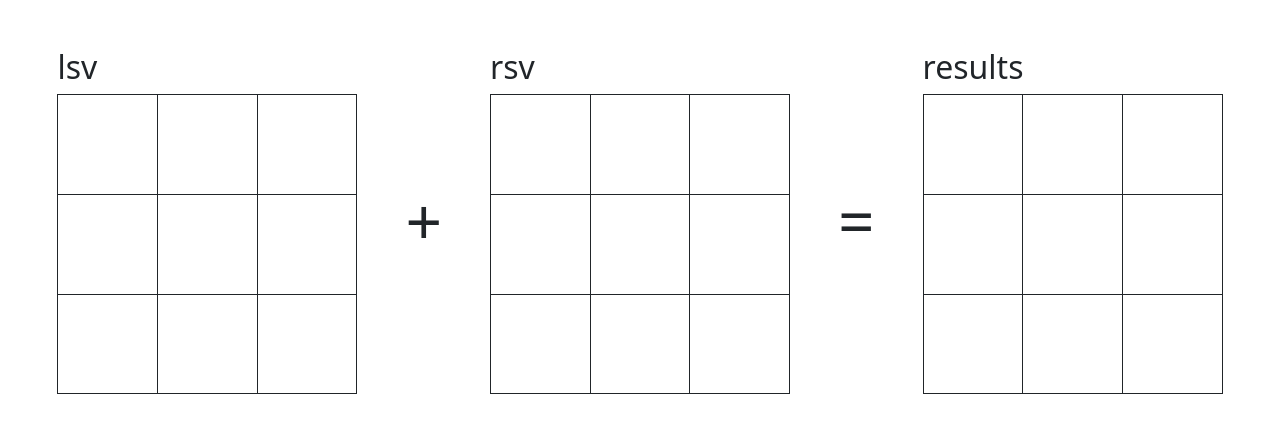
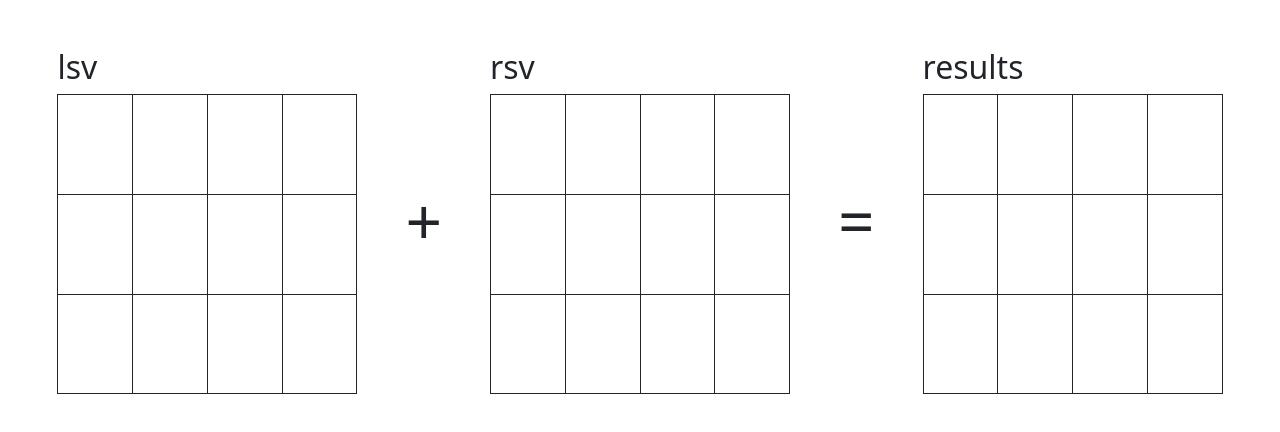
Before and after one commit to Greek-Academy/gpu-hands-on, a website with bundled scripts: page sample/compute-shader/index.html in a window 1280 px wide. Built offline with nearby package versions, Linux system fonts and the light colour scheme.

Commit message:
fix: bug

```diff
--- a/sample/compute-shader/index.html
+++ b/sample/compute-shader/index.html
@@ -8,6 +8,7 @@
 
     <style>
       table {
+        table-layout: fixed;
         border-collapse: collapse;
         border: 1px solid;
         width: 300px;
@@ -28,9 +29,9 @@
           <h2>lsv</h2>
           <table id="lsv">
             <tbody>
-              <tr><td></td><td></td><td></td></tr>
-              <tr><td></td><td></td><td></td></tr>
-              <tr><td></td><td></td><td></td></tr>
+              <tr><td></td><td></td><td></td><td></td></tr>
+              <tr><td></td><td></td><td></td><td></td></tr>
+              <tr><td></td><td></td><td></td><td></td></tr>
             </tbody>
           </table>
         </div>
@@ -39,9 +40,9 @@
           <h2>rsv</h2>
           <table id="rsv">
             <tbody>
-              <tr><td></td><td></td><td></td></tr>
-              <tr><td></td><td></td><td></td></tr>
-              <tr><td></td><td></td><td></td></tr>
+              <tr><td></td><td></td><td></td><td></td></tr>
+              <tr><td></td><td></td><td></td><td></td></tr>
+              <tr><td></td><td></td><td></td><td></td></tr>
             </tbody>
           </table>
         </div>
@@ -50,9 +51,9 @@
           <h2>results</h2>
           <table id="result">
             <tbody>
-              <tr><td></td><td></td><td></td></tr>
-              <tr><td></td><td></td><td></td></tr>
-              <tr><td></td><td></td><td></td></tr>
+              <tr><td></td><td></td><td></td><td></td></tr>
+              <tr><td></td><td></td><td></td><td></td></tr>
+              <tr><td></td><td></td><td></td><td></td></tr>
             </tbody>
           </table>
         </div>
--- a/sample/square/main.ts
+++ b/sample/square/main.ts
@@ -1,4 +1,4 @@
-import triangleVertWGSL from './shaders/square.vert.wgsl';
+import squareVertWGSL from './shaders/square.vert.wgsl';
 import redFragWGSL from './shaders/red.frag.wgsl';
 import { quitIfWebGPUNotAvailable } from '../util';
 
@@ -24,7 +24,7 @@ const pipeline = device.createRenderPipeline({
   layout: 'auto',
   vertex: {
     module: device.createShaderModule({
-      code: triangleVertWGSL,
+      code: squareVertWGSL,
     }),
   },
   fragment: {
@@ -59,7 +59,7 @@ function frame() {
 
   const passEncoder = commandEncoder.beginRenderPass(renderPassDescriptor);
   passEncoder.setPipeline(pipeline);
-  passEncoder.draw(3);
+  passEncoder.draw(6);
   passEncoder.end();
 
   device.queue.submit([commandEncoder.finish()]);
```
Also changed, not shown: sample/square/shaders/square.vert.wgsl (+7 -4 lines).
